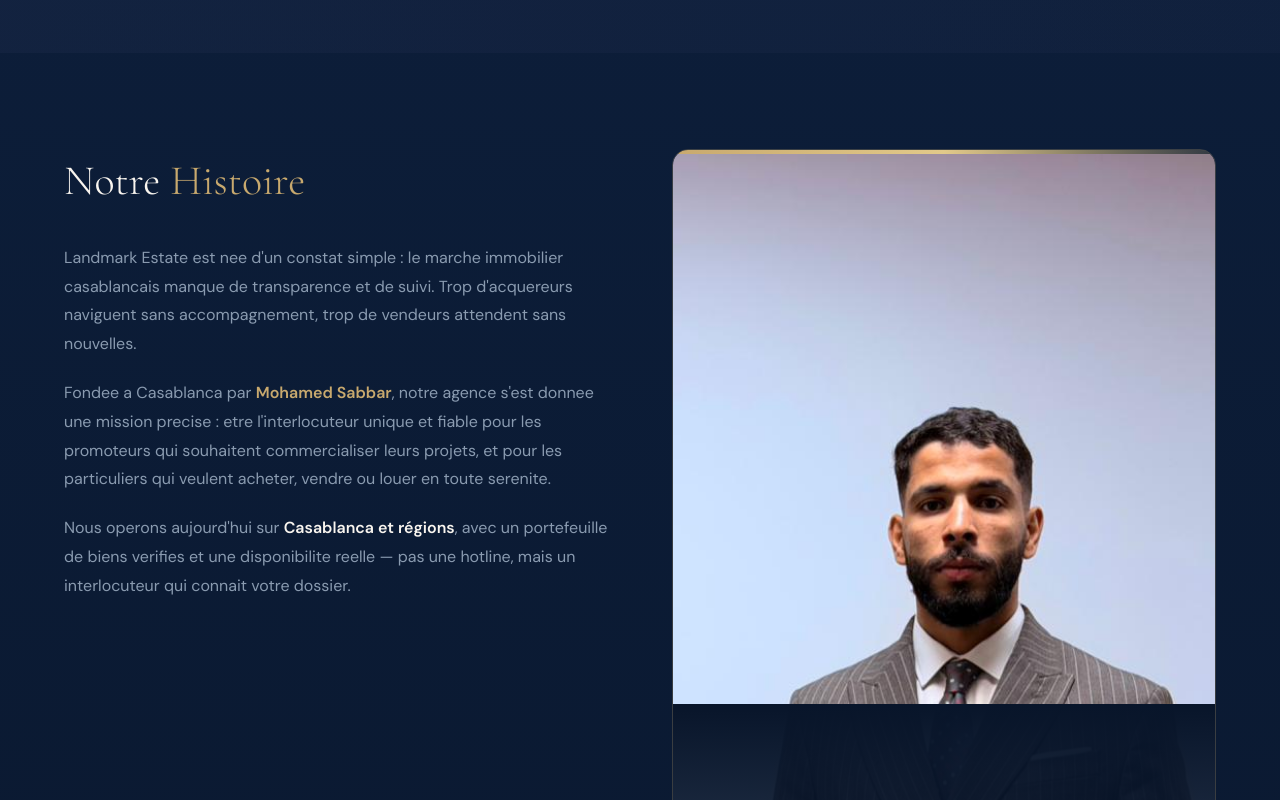
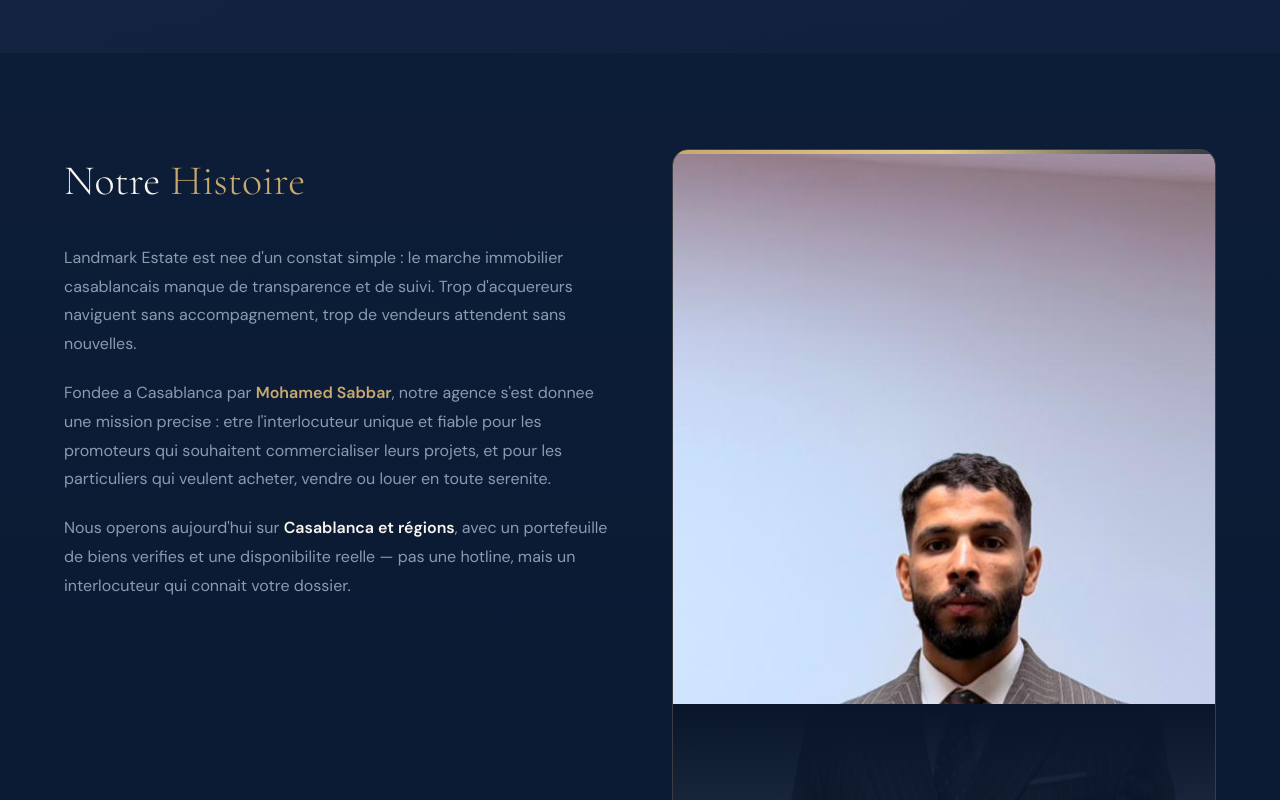
Before and after one commit to SIDKUMAMINE/Immobilier-projet, a Next.js app in the folder sabbar-frontend/: page /a-propos in a window 1280 px wide. Shown: the part 440-1240 px from the top of the page. Built offline with nearby package versions, Linux system fonts and the light colour scheme.

Commit message:
pic2.tgve20001

```diff
--- a/sabbar-frontend/app/a-propos/page.tsx
+++ b/sabbar-frontend/app/a-propos/page.tsx
@@ -93,12 +93,12 @@ export default function AProposPage() {
                     quality={100}
                     sizes="(max-width: 768px) 100vw, 700px"
                     style={{
-                      objectFit: 'cover',
-                      objectPosition: '40% 15%',
-                      filter: 'none',
-                       transform: 'scale(1.15)',
-  transformOrigin: 'center 20%',
-                    }}
+  objectFit: 'cover',
+  objectPosition: '40% 5%',
+  filter: 'none',
+  transform: 'scale(1.08)',
+  transformOrigin: '40% 5%',
+}}
                   />
 
                   {/* Dégradé uniquement tout en bas pour le nom */}
```
